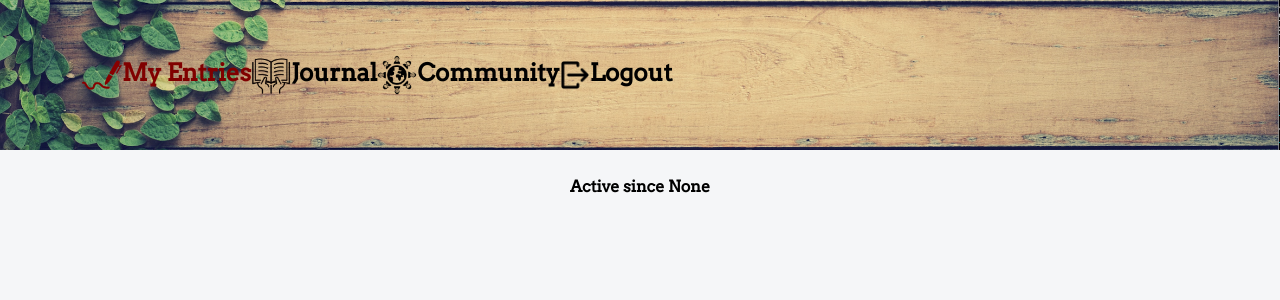
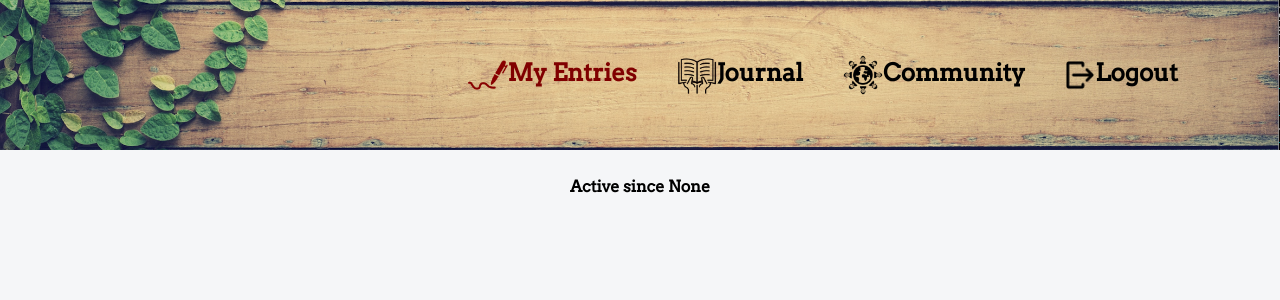
Before and after one commit to mbudd101288/HB_Journal_Project, a Flask app: page /entry in a window 1280 px wide. Shown: the top 300 px of the page. Run offline with Flask 2, Linux system fonts and the light colour scheme; the visitor is signed in with stand-in values (Sample User, id 1); data comes from the database, SQL or seed files in the repository; data that the repository does not hold is empty.

Commit message:
navbar div position change

```diff
--- a/data/prompts.json
+++ b/data/prompts.json
@@ -186,7 +186,7 @@
     "bonus_text": null
     },
     {
-    "prompt": "List the labels people have given you and the ways they have tries to box you in.",
+    "prompt": "List the labels people have given you and the ways they have tried to box you in.",
     "week": 32,
     "book": "52 Lists for Bravery by Moorea Seal; pg 102-103.",
     "bonus_text": "We live in a society that tries to tell us who we are based off of an impossible template. We all get placed in boxes by others with words like 'good' or 'bad', 'selfish' or 'self-sacrificing', 'strong' or 'weak.' A truly brave person can live outside of these binaries; it just takes practice believing in your own truth rather than other's labels. \n What is one affirming, positive, and powerful thing you know to be true about you."
--- a/static/style.css
+++ b/static/style.css
@@ -24,6 +24,9 @@
   margin-bottom: 25px;
 }
 
+.navbar_link{
+  margin: 0 20px;
+}
 /* Homepage CSS */
 
 #homepage_body {
--- a/templates/base.html
+++ b/templates/base.html
@@ -22,19 +22,19 @@
     <body>
 {% endblock %}
         <nav class="navbar sticky-top">
-            <div class="container">
-                <div class="d-flex justify-content-end">
+            <div class="container" style="display: flex; justify-content: flex-end;">
+                <div style="display: flex; justify-content: flex-end;">
                     {% block nav %}
-                    <div>
+                    <div class="navbar_link">
                         <a class="nav-link active" aria-current="page" href="/entry"><span><img src="/static/images/pen.png" alt="pen img" width=40px height=40px></span>My Entries</a>
                     </div>
-                    <div>
+                    <div class="navbar_link">
                         <a class="nav-link active" aria-current="page" href="/my-journal"><span><img src="/static/images/read.png" alt="book img" width=40px height=40px></span>Journal</a>
                     </div>
-                    <div>
+                    <div class="navbar_link">
                         <a class="nav-link active" aria-current="page" href="/community"><span><img src="/static/images/community.png" alt="pen img" width=40px height=40px></span>Community</a>
                     </div>
-                    <div>
+                    <div class="navbar_link">
                         <a class="nav-link active" aria-current="page"  href="/logout">Logout</a>
                     </div>
                     {% endblock %}
--- a/templates/user-page.html
+++ b/templates/user-page.html
@@ -1,16 +1,16 @@
 {% extends 'base.html' %}
 
 {% block nav %}
-    <div>
+    <div class="navbar_link">
         <a class="nav-link active" aria-current="page" href="/entry"><span style="color: maroon"><img src="/static/images/r_pen.png" alt="pen img" width=40px height=40px>My Entries</span></a>
     </div>
-    <div>
+    <div class="navbar_link">
         <a class="nav-link active" aria-current="page" href="/my-journal"><span><img src="/static/images/read.png" alt="book img" width=40px height=40px>Journal</span></a>
     </div>
-    <div>
+    <div class="navbar_link">
         <a class="nav-link active" aria-current="page" href="/community"><span><img src="/static/images/community.png" alt="pen img" width=40px height=40px></span>Community</a>
     </div>
-    <div>
+    <div class="navbar_link">
         <a class="nav-link active" aria-current="page" href="/logout"><span><img src="/static/images/b_logout.png" alt="book img" width=30px height=30px>Logout</span></a>
     </div>
 {% endblock %}
```
Also changed, not shown: templates/community.html (+4 -4 lines), templates/my-journal.html (+4 -4 lines), templates/shared-user-page.html (+4 -4 lines).
